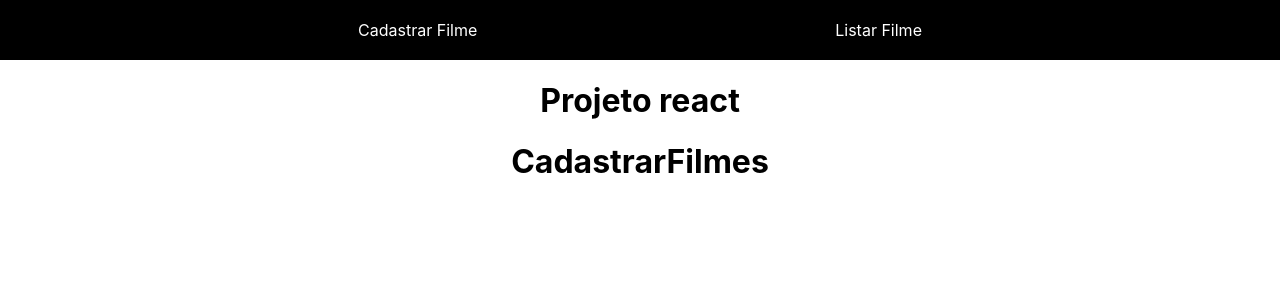
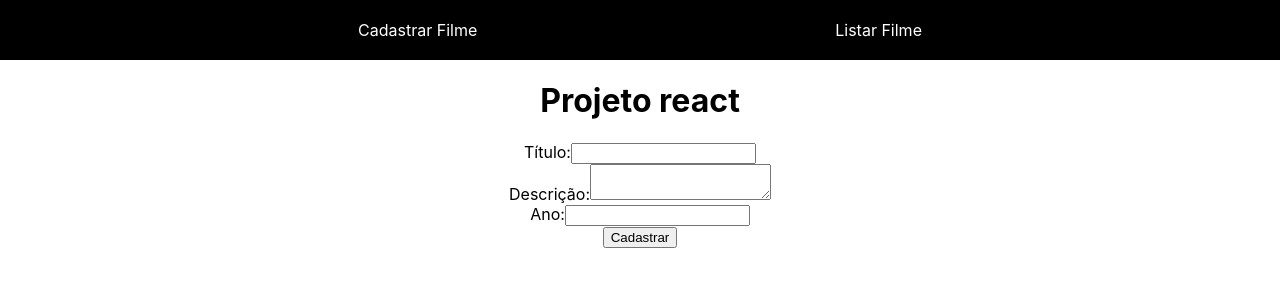
Before and after one commit to BielBatemarque/projeto-web2, a React (Create React App) app in the folder front-end/: page /cadastrarFilme in a window 1280 px wide. Shown: the top 300 px of the page. Built offline with nearby package versions, Linux system fonts and the light colour scheme.

Commit message:
cadastrar livro font e back-end

```diff
--- a/front-end/src/components/menu/index.jsx
+++ b/front-end/src/components/menu/index.jsx
@@ -4,7 +4,7 @@ import { MenuItem } from "../MenuItem";
 export const Menu = () => {
     return(
         <nav className='navbar'>
-          <MenuItem text={'Cadastrar Filme'} />
+          <MenuItem text={'Cadastrar Filme'} linkl={'/cadastrarFilme/'}/>
           <MenuItem text={'Listar Filme'} linkl={'/listarFilme/'}/>
         </nav>
     );
--- a/front-end/src/pages/cadastrarFilmes/index.jsx
+++ b/front-end/src/pages/cadastrarFilmes/index.jsx
@@ -1,5 +1,74 @@
+import { useState } from 'react';
+
 export const CadastrarFilmes = () => {
+    const [filme, setFilme] = useState({
+        titulo: '',
+        descricao: '',
+        ano: '',
+      });
+
+      const handleChange = (e) => {
+        const { name, value } = e.target;
+        setFilme((prevFilme) => ({
+          ...prevFilme,
+          [name]: value,
+        }));
+      };
+
+      const handleSubmit = (e) => {
+        e.preventDefault();
+
+        fetch('http://localhost:8000/api/filmes', {
+          method: 'POST',
+          headers: {
+            'Content-Type': 'application/json',
+          },
+          body: JSON.stringify(filme),
+        })
+          .then((response) => response.json())
+          .then((data) => {
+            console.log(data); // Exibir mensagem de sucesso
+            // Limpar o formulário
+            setFilme({
+              titulo: '',
+              descricao: '',
+              ano: '',
+            });
+          })
+          .catch((error) => {
+            console.error(error); // Exibir mensagem de erro
+          });
+      };
+
     return(
-        <h1>CadastrarFilmes</h1>
+        <form onSubmit={handleSubmit}>
+        <div>
+          <label>Título:</label>
+          <input
+            type="text"
+            name="titulo"
+            value={filme.titulo}
+            onChange={handleChange}
+          />
+        </div>
+        <div>
+          <label>Descrição:</label>
+          <textarea
+            name="descricao"
+            value={filme.descricao}
+            onChange={handleChange}
+          ></textarea>
+        </div>
+        <div>
+          <label>Ano:</label>
+          <input
+            type="number"
+            name="ano"
+            value={filme.ano}
+            onChange={handleChange}
+          />
+        </div>
+        <button type="submit">Cadastrar</button>
+      </form>
     );
 };
```
